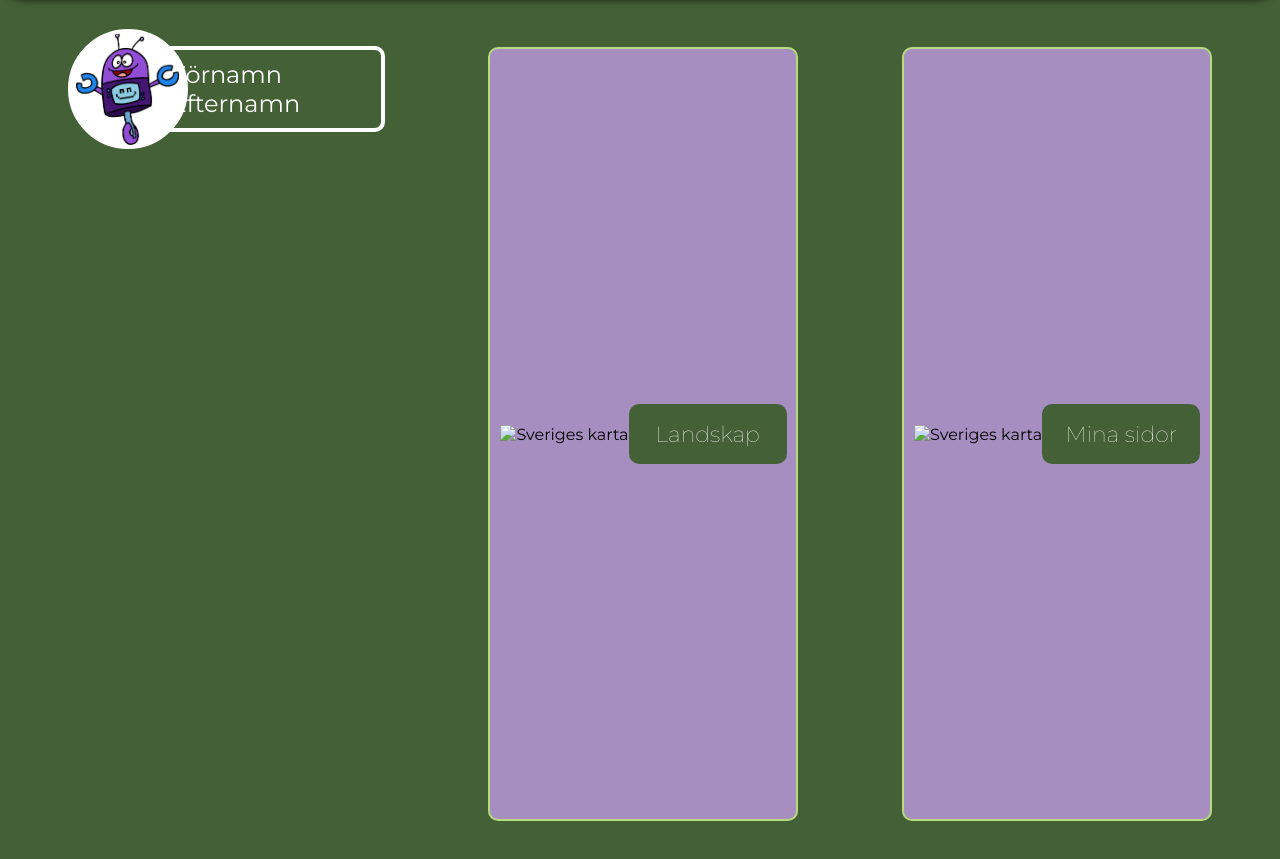
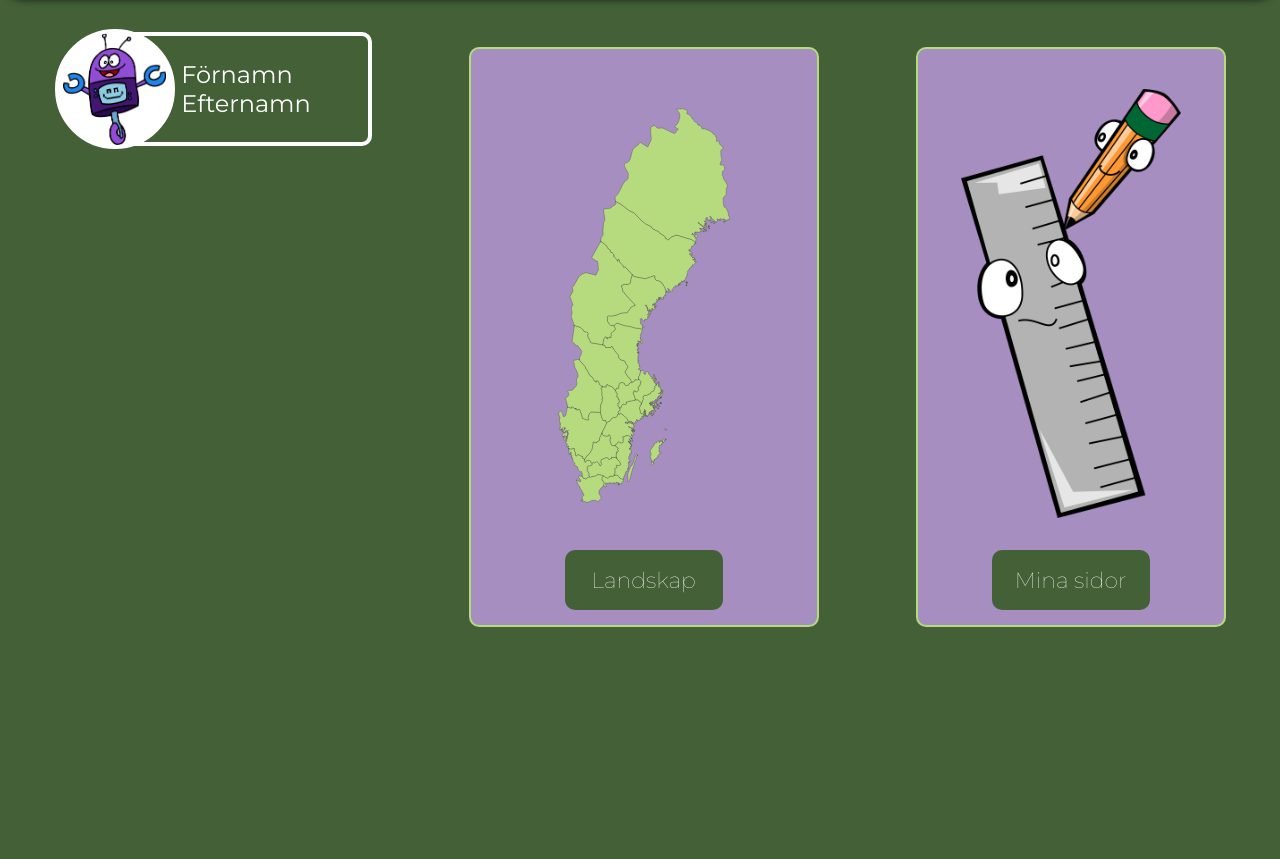
Before and after one commit to annabackegren/pluggskap, a website: page Public/HTML/homepage.html in a window 1280 px wide. Shown: the part 75-934 px from the top of the page. After the commit the page ends 800 px from the top, so only its background shows below. Drawn offline with Linux system fonts and the light colour scheme; a web font is replaced by a local one.

Commit message:
Fixade index.html och uppdaterade homepage css

```diff
--- a/Public/CSS/homepage.css
+++ b/Public/CSS/homepage.css
@@ -34,7 +34,8 @@
 
 .kort {
   background-color: #a68ec1;
-  width: 317px;
+  width: 90%;
+  max-width: 500px;
   height: 120px;
   border-radius: 10px;
   margin: 50px auto;
@@ -42,6 +43,20 @@
   display: flex;
   align-items: center;
   justify-content: center;
+  position: relative;
+}
+.kort.landskap {
+  background-image: url("../assets/svg/map1.svg");
+  background-size: 50%;
+  background-position: center 15px;
+  background-repeat: no-repeat;
+}
+
+.kort.mina-sidor {
+  background-image: url("../assets/img/misc/pencil-ruler.png");
+  background-size: 70px;
+  background-position: center 10px;
+  background-repeat: no-repeat;
 }
 
 .kort div {
@@ -52,6 +67,8 @@
   align-items: center;
   justify-content: center;
   display: flex;
+  position: absolute;
+  bottom: 15px;
 }
 
 h2 {
@@ -60,13 +77,26 @@ h2 {
   font-weight: lighter;
 }
 
-@media (min-width: 768px) {
+@media (min-width: 1024px) {
   main {
     display: flex;
     align-items: flex-start;
+    gap: 20px;
   }
   .kort {
     height: 774px;
     width: 310px;
   }
+  .kort.landskap {
+    height: 580px;
+    width: 350px;
+    background-size: 125%;
+    background-position: center 40px;
+  }
+  .kort.mina-sidor {
+    height: 580px;
+    width: 350;
+    background-size: 220px;
+    background-position: center 40px;
+  }
 }
--- a/Public/CSS/userCard.css
+++ b/Public/CSS/userCard.css
@@ -26,7 +26,7 @@
 .user-card div {
   border: 4px solid var(--white);
   border-radius: 10px;
-  height: 86px;
+  min-height: 86px;
   flex: 1;
   display: flex;
   align-items: center;
@@ -35,6 +35,6 @@
 }
 
 .user-card p {
-  padding-left: 1.8rem;
+  padding-left: 3.3rem;
   font-size: 1.5rem;
 }
--- a/Public/HTML/homepage.html
+++ b/Public/HTML/homepage.html
@@ -1,5 +1,6 @@
 <!doctype html>
 <html lang="en">
+
 <head>
   <meta charset="UTF-8" />
   <meta name="viewport" content="width=device-width, initial-scale=1.0" />
@@ -13,19 +14,17 @@
 
 <body>
   <header id="header"></header>
-
   <main>
     <section class="user-card"></section>
 
-      <section class="kort">
-        <img src="" alt="Sveriges karta" />
+    <section class="kort landskap">
+
       <div>
         <h2>Landskap</h2>
       </div>
     </section>
 
-      <section class="kort">
-        <img src="" alt="Sveriges karta" />
+    <section class="kort mina-sidor">
       <div>
         <h2>Mina sidor</h2>
       </div>
@@ -35,4 +34,5 @@
   <script src="../js/userCard.js"></script>
   <script src="../js/homepage.js"></script>
 </body>
+
 </html>
```
Also changed, not shown: Public/HTML/index.html (+11 -6 lines). Lines whose indentation alone changed are shown as unchanged.
